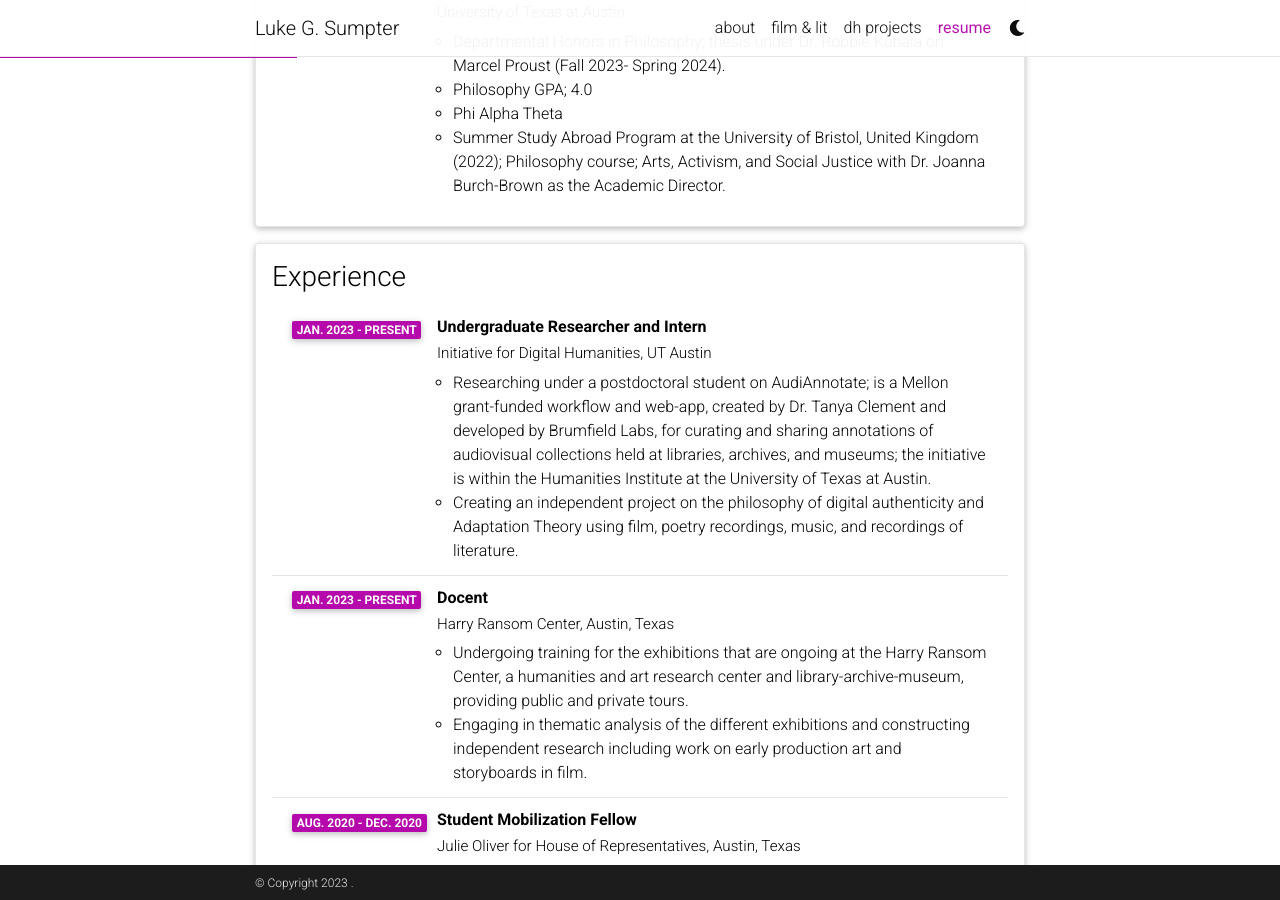
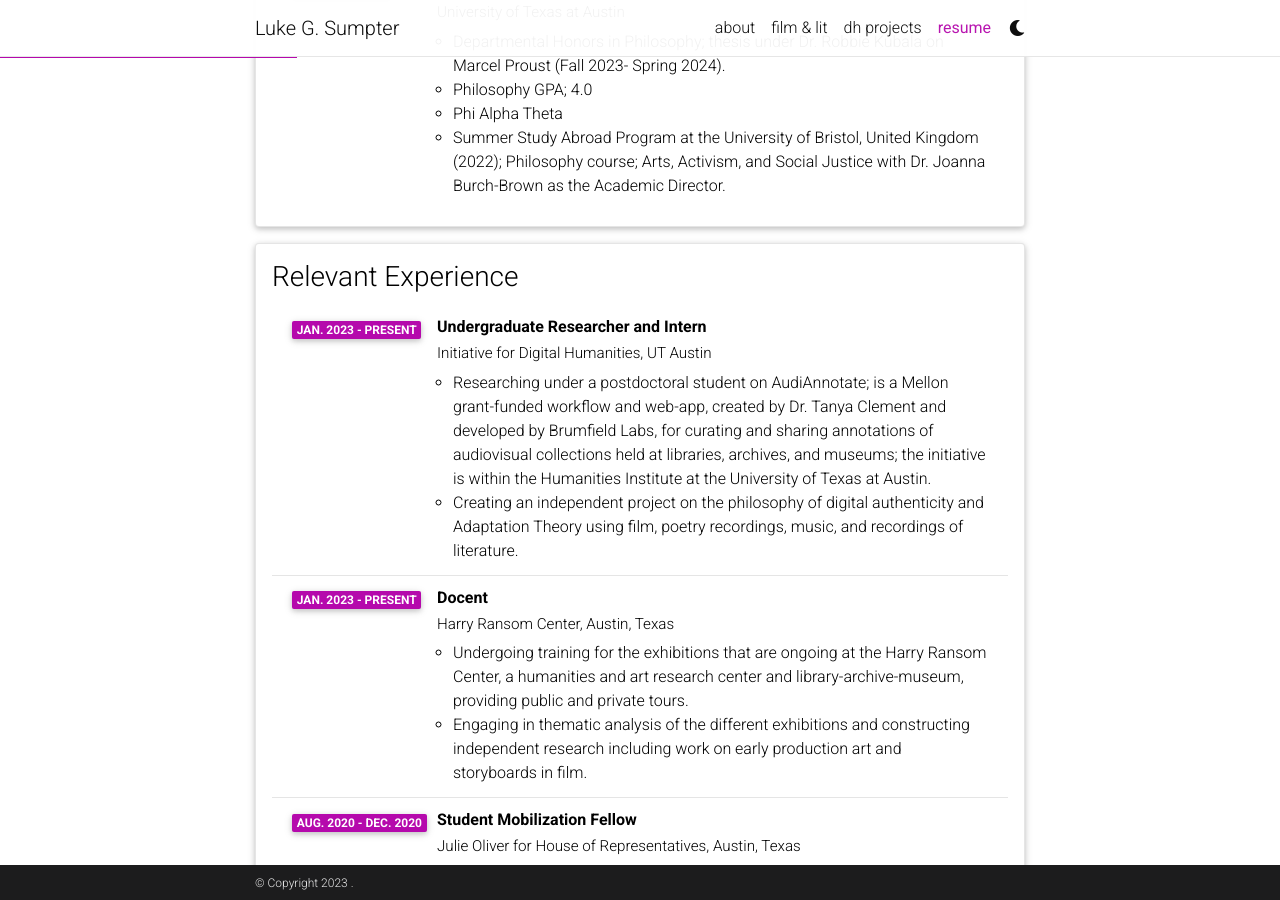
Before and after one commit to lgsump/lgsump.github.io, a Jekyll site: the page built from _pages/cv.md, in a window 1280 px wide and 900 px high, scrolled down 491 px. Built offline with Jekyll 4.4.1, drawn with Linux system fonts in a browser that asks for light colours; comment, search, counter and statistics services are not loaded; a style sheet for code colours, icons or effects is not loaded.

Commit message:
Update cv.yml

```diff
--- a/_data/cv.yml
+++ b/_data/cv.yml
@@ -20,7 +20,7 @@
         - Phi Alpha Theta
         - Summer Study Abroad Program at the University of Bristol, United Kingdom (2022); Philosophy course; Arts, Activism, and Social Justice with Dr. Joanna Burch-Brown as the Academic Director.
 
-- title: Experience
+- title: Relevant Experience
   type: time_table
   contents:
     - title: Undergraduate Researcher and Intern
```
